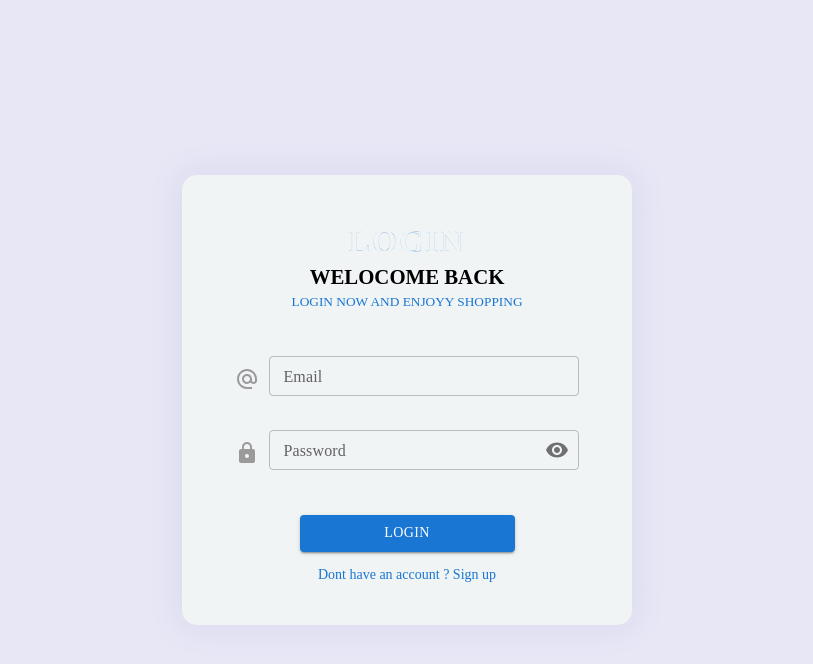
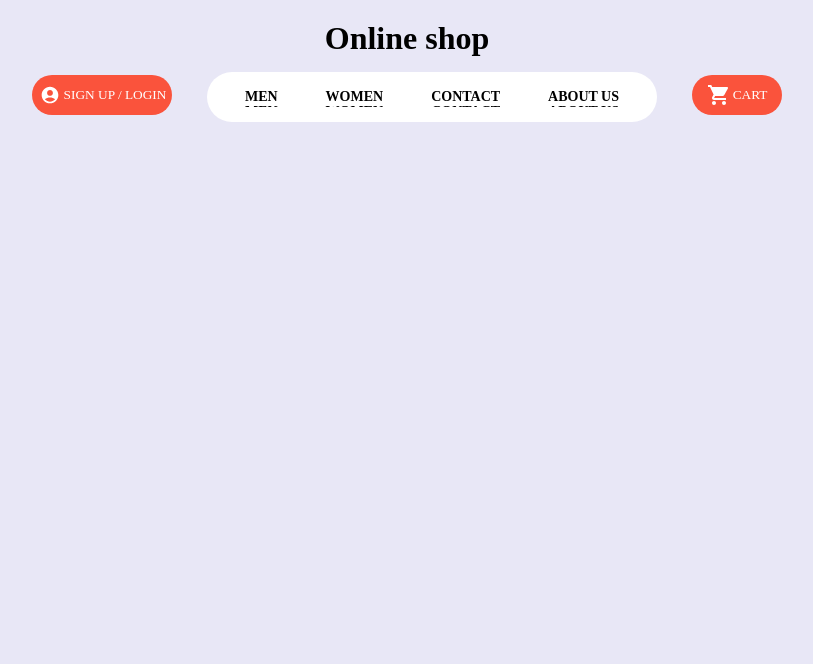
Before and after one commit to npouriaa/shopping-redux, a React (Vite) app: page / in a window 1280 px wide. Before the commit this address led to /login. Shown: the top 664 px of the page, without its empty margins (233-1046 px from the left). Built offline with nearby package versions, Linux system fonts and the light colour scheme; no server answers; a web font is replaced by a local one.

Commit message:
designing navBar

```diff
--- a/src/Components/Header.jsx
+++ b/src/Components/Header.jsx
@@ -5,7 +5,7 @@ import NavBar from './NavBar'
 const Header = () => {
   return (
     <div className='header-con'>
-      <h1>Online shop</h1>
+      <h1 className='navbar-title'>Online shop</h1>
       <NavBar/>
     </div>
   )
--- a/src/Components/NavBar.jsx
+++ b/src/Components/NavBar.jsx
@@ -1,23 +1,66 @@
 import React, { useRef } from "react";
 import "../scss/navbar.scss";
-import { Link } from "react-router-dom";
+import { Link, useNavigate } from "react-router-dom";
 import ShoppingCartIcon from "@mui/icons-material/ShoppingCart";
 import AccountCircleIcon from "@mui/icons-material/AccountCircle";
+import KeyboardArrowDownIcon from "@mui/icons-material/KeyboardArrowDown";
+import LogoutIcon from "@mui/icons-material/Logout";
+import { useSelector } from "react-redux";
+import { signOut } from "firebase/auth";
+import { auth } from "../firebase";
 
 const NavBar = () => {
   const hamburgerMenuRef = useRef();
+  const currentUser = useSelector((state) => state.auth.currentUser);
+  const navigate = useNavigate();
+
+  const signOutUser = () => {
+    signOut(auth);
+    navigate("/login");
+  };
+
   return (
     <>
-      <div className="navBar-con">
-        <Link>
+      <nav>
+        <div className="wide-items-con">
+          {!currentUser ? (
+            <Link className="link" to="/sign-up">
               <button className="auth-btn btn">
                 <span></span>
                 <div className="text-layer">
-              <AccountCircleIcon className="cart-icon" />
+                  <AccountCircleIcon className="icon" />
                   sign up / login
                 </div>
               </button>
             </Link>
+          ) : (
+            <div className="account-btn-con">
+              <button className="account-btn btn">
+                <span className="acc-btn-color-layer"></span>
+                <div className="text-layer">
+                  <AccountCircleIcon className="icon" />
+                  account
+                  <KeyboardArrowDownIcon className="icon rotate" />
+                </div>
+              </button>
+              <div className="submenu">
+                <p>Email :</p>
+                <p>{currentUser.email}</p>
+                <div className="signout-btn-con">
+                  <button
+                    onClick={() => signOutUser()}
+                    className="signout-btn btn"
+                  >
+                    <span className=""></span>
+                    <div className="text-layer">
+                      <LogoutIcon className="icon" />
+                      sign out
+                    </div>
+                  </button>
+                </div>
+              </div>
+            </div>
+          )}
           <ul className="menu-items">
             <Link className="link">
               <li>
@@ -62,10 +105,51 @@ const NavBar = () => {
             </button>
           </Link>
         </div>
+        <div className="narrow-items-con">
+          {!currentUser ? (
+            <Link className="link" to="/sign-up">
+              <button className="auth-btn btn">
+                <span></span>
+                <div className="text-layer">
+                  <AccountCircleIcon className="icon" />
+                  sign up / login
+                </div>
+              </button>
+            </Link>
+          ) : (
+            <div className="account-btn-con">
+              <button className="account-btn btn">
+                <span className="acc-btn-color-layer"></span>
+                <div className="text-layer">
+                  <AccountCircleIcon className="icon" />
+                  account
+                  <KeyboardArrowDownIcon className="icon rotate" />
+                </div>
+              </button>
+              <div className="submenu">
+                <p>Email :</p>
+                <p>{currentUser.email}</p>
+                <div className="signout-btn-con">
+                  <button
+                    onClick={() => signOutUser()}
+                    className="signout-btn btn"
+                  >
+                    <span className=""></span>
+                    <div className="text-layer">
+                      <LogoutIcon className="icon" />
+                      sign out
+                    </div>
+                  </button>
+                </div>
+              </div>
+            </div>
+          )}
           <button className="hamburger-menu-btn">
             <div className="menu-icon">
               <input
-            onChange={() => hamburgerMenuRef.current.classList.toggle("hidden")}
+                onChange={() =>
+                  hamburgerMenuRef.current.classList.toggle("hidden")
+                }
                 className="menu-icon__cheeckbox"
                 type="checkbox"
               />
@@ -75,6 +159,8 @@ const NavBar = () => {
               </div>
             </div>
           </button>
+        </div>
+      </nav>
       <div ref={hamburgerMenuRef} className="hamburger-menu hidden">
         <div className="title">
           <h1>online sHop</h1>
--- a/src/Routers/Routers.jsx
+++ b/src/Routers/Routers.jsx
@@ -3,28 +3,11 @@ import { Navigate, Route, Routes } from "react-router-dom";
 import SignUp from "../Pages/SignUp";
 import Login from "../Pages/Login";
 import Home from "../Pages/Home";
-import { useSelector } from "react-redux";
 
 const Routers = () => {
-  const  currentUser  = useSelector(state => state.auth.currentUser)
-
-  const ProtectedRoute = ({ children }) => {
-    if (!currentUser) {
-      return <Navigate to="/login" />;
-    }
-    return children;
-  };
-
   return (
     <Routes>
-      <Route
-        path="/"
-        element={
-          <ProtectedRoute>
-            <Home />
-          </ProtectedRoute>
-        }
-      />
+      <Route path="/" element={<Home />} />
       <Route path="/sign-up" element={<SignUp />} />
       <Route path="/login" element={<Login />} />
     </Routes>
--- a/src/scss/auth.scss
+++ b/src/scss/auth.scss
@@ -6,13 +6,13 @@
   height: 450px;
   background-color: #f1f4f5;
   border-radius: 15px;
-  box-shadow: 0 0 30px 5px rgba(86, 121, 171, .1);
+  box-shadow: 0 0 30px 5px rgba(86, 121, 171, 0.1);
   padding: 10px;
   flex-direction: column;
   gap: 20px;
   @include d-flex(space-evenly, center);
   .text-con {
-    @include w-full;
+    width: 100%;
     padding: 5px;
     gap: 5px;
     @include d-flex(center, center);
@@ -28,7 +28,7 @@
     }
   }
   .form {
-    @include w-full;
+    width: 100%;
     @include d-flex(center, center);
     flex-direction: column;
     gap: 50px;
@@ -44,7 +44,7 @@
       }
     }
     .button-con {
-      @include w-full;
+      width: 100%;
       @include d-flex(center, center);
       flex-direction: column;
       gap: 15px;
--- a/src/scss/header.scss
+++ b/src/scss/header.scss
@@ -2,8 +2,25 @@
 @import "../scss/variables.scss";
 
 .header-con {
-  padding: 20px;
   @include d-flex(center, center);
   flex-direction: column;
   width: 100%;
 }
+
+@include responsive(360px) {
+  .header-con h1.navbar-title {
+    display: none;
+  }
+  .header-con {
+    padding: 0;
+  }
+}
+
+@include responsive(640px) {
+  .header-con h1.navbar-title {
+    display: block;
+  }
+  .header-con {
+    padding: 20px;
+  }
+}
--- a/src/scss/navbar.scss
+++ b/src/scss/navbar.scss
@@ -1,104 +1,29 @@
 @import "../scss/mixin.scss";
 @import "../scss/variables.scss";
 
-.navBar-con {
-  margin: 10px auto;
-  gap: 30px;
+nav {
   width: 100%;
-  padding: 5px;
-  @include d-flex(center , center);
-  .menu-items {
+  height: 75px;
+  .narrow-items-con {
+    padding: 10px;
+    width: 100%;
+    .auth-btn {
       border-radius: 30px;
-    background-color: $primary-color-white;
-    height: 50px;
-    list-style: none;
-    width: 400px;
-    @include d-flex(space-evenly, center);
-    li {
-      cursor: pointer;
-      height: 100%;
-      font-weight: 600;
-      text-transform: uppercase;
-      font-size: 14px;
-      padding: 5px;
-      position: relative;
-      @include d-flex(center, center);
-      height: 20px;
-      overflow: hidden;
-      &:hover div {
-        transform: translateY(-35px);
+      width: 200px;
+      height: 40px;
+      @include btn-style;
+      background-color: $orange-color;
     }
-      div {
-        transition: all $transition-duration;
-        padding: 5px;
-        height: 60px;
-        @include d-flex(center, center);
-        flex-direction: column;
-        span {
-          position: absolute;
-          bottom: -13px;
-        }
-      }
-    }
-  }
-  .auth-btn {
-    width: 140px;
-  }
-  .cart-btn {
-    width: 90px;
-  }
-  .btn {
-    height: 40px;
-    cursor: pointer;
-    position: relative;
-    border-radius: 20px;
-    color: $primary-color-white;
-    border: none;
-    text-transform: uppercase;
-    overflow: hidden;
-    background-color: $orange-color;
-    .cart-icon {
-      height: 20px;
-    }
-    .text-layer {
-      width: 100%;
-      height: 100%;
-      top: 0;
-      position: absolute;
-      @include d-flex(center, center);
-      z-index: 20;
-    }
-    &:hover span {
-      left: 0;
-    }
-    span {
-      left: -140px;
-      width: 100%;
-      height: 100%;
-      transition: all $transition-duration;
-      position: absolute;
-      top: 0;
-      z-index: 10;
-      border-radius: 20px;
-      background-color: $purple-color;
-    }
-  }
-}
-
     .hamburger-menu-btn {
-  z-index: 10;
+      z-index: 30;
       border: none;
       background-color: $gray-color;
       border-radius: 50%;
-  position: fixed;
-  right: 15px;
-  top: 15px;
       .menu-icon {
         position: relative;
         width: 50px;
         height: 50px;
         cursor: pointer;
-
         .menu-icon__cheeckbox {
           display: block;
           width: 100%;
@@ -170,8 +95,138 @@
         }
       }
     }
+  }
+  .wide-items-con {
+    width: 100%;
+    margin-top: 15px;
+    gap: 35px;
+    .menu-items {
+      border-radius: 30px;
+      background-color: $primary-color-white;
+      height: 50px;
+      list-style: none;
+      width: 450px;
+      @include d-flex(space-evenly, center);
+      li {
+        cursor: pointer;
+        height: 100%;
+        font-weight: 600;
+        text-transform: uppercase;
+        font-size: 14px;
+        padding: 5px;
+        position: relative;
+        @include d-flex(center, center);
+        height: 20px;
+        overflow: hidden;
+        &:hover div {
+          transform: translateY(-35px);
+        }
+        div {
+          transition: all $transition-duration;
+          padding: 5px;
+          height: 60px;
+          @include d-flex(center, center);
+          flex-direction: column;
+          span {
+            position: absolute;
+            bottom: -13px;
+          }
+        }
+      }
+    }
+
+    .auth-btn {
+      width: 140px;
+    }
+    .cart-btn {
+      width: 90px;
+    }
+  }
+  .btn {
+    @include btn-style;
+    height: 40px;
+    position: relative;
+    border-radius: 20px;
+    color: $primary-color-white;
+    text-transform: uppercase;
+    background-color: $orange-color;
+    overflow: hidden;
+    .icon {
+      transition: all $transition-duration;
+      height: 20px;
+    }
+    .text-layer {
+      width: 100%;
+      height: 100%;
+      top: 0;
+      position: absolute;
+      @include d-flex(center, center);
+      gap: 2px;
+      z-index: 20;
+    }
+    &:hover span {
+      left: 0;
+    }
+    span {
+      left: -140px;
+      width: 100%;
+      height: 100%;
+      transition: all $transition-duration;
+      position: absolute;
+      top: 0;
+      z-index: 10;
+      border-radius: 20px;
+      background-color: $purple-color;
+    }
+  }
+
+  .account-btn-con {
+    position: relative;
+    &:hover .submenu {
+      height: 120px;
+      padding: 10px;
+      bottom: -130px;
+    }
+    &:hover .acc-btn-color-layer {
+      left: 0;
+    }
+    &:hover .rotate {
+      transform: rotate(180deg);
+    }
+    .account-btn {
+      width: 120px;
+    }
+    .submenu {
+      background-color: $primary-color-white;
+      position: absolute;
+      bottom: -10px;
+      left: 0;
+      border-radius: 10px;
+      width: 250px;
+      height: 0;
+      overflow: hidden;
+      transition: all $transition-duration;
+      @include d-flex(center, start);
+      gap: 8px;
+      flex-direction: column;
+
+      .signout-btn-con {
+        width: 100%;
+        @include d-flex(center, center);
+        .signout-btn {
+          width: 100px;
+          background-color: red;
+          span {
+            background-color: #b30808;
+          }
+        }
+      }
+    }
+  }
+}
 
 .hamburger-menu {
+  z-index: 20;
   width: 100vw;
   height: 100vh;
   bottom: 0;
@@ -236,11 +291,12 @@
 }
 
 @include responsive(360px) {
-  .navBar-con {
+  .wide-items-con {
     display: none;
   }
-  .hamburger-menu-btn {
-    display: block;
+  .narrow-items-con {
+    @include d-flex(space-between, center);
+
   }
 }
 
@@ -248,10 +304,10 @@
 }
 
 @include responsive(640px) {
-  .navBar-con {
+  .wide-items-con {
     @include d-flex(center, center);
   }
-  .hamburger-menu-btn {
+  .narrow-items-con {
     display: none;
   }
 }
```
Also changed, not shown: src/Context/AuthContext.jsx (+5 -7 lines), src/redux/authSlice.jsx (+1 -19 lines), src/scss/loader.scss (+13 -13 lines), src/scss/mixin.scss (+5 -7 lines). Lines whose indentation alone changed are shown as unchanged.
